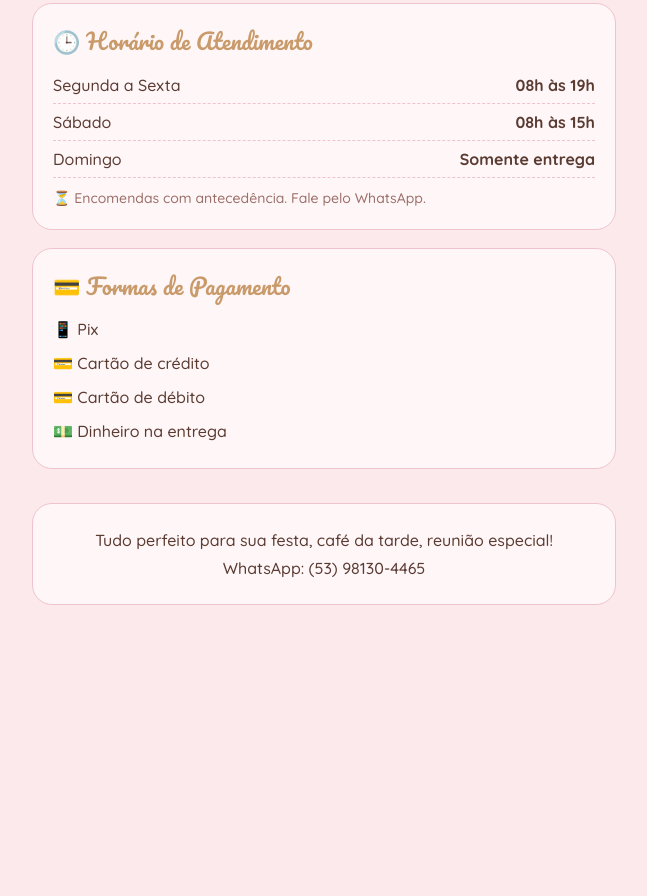
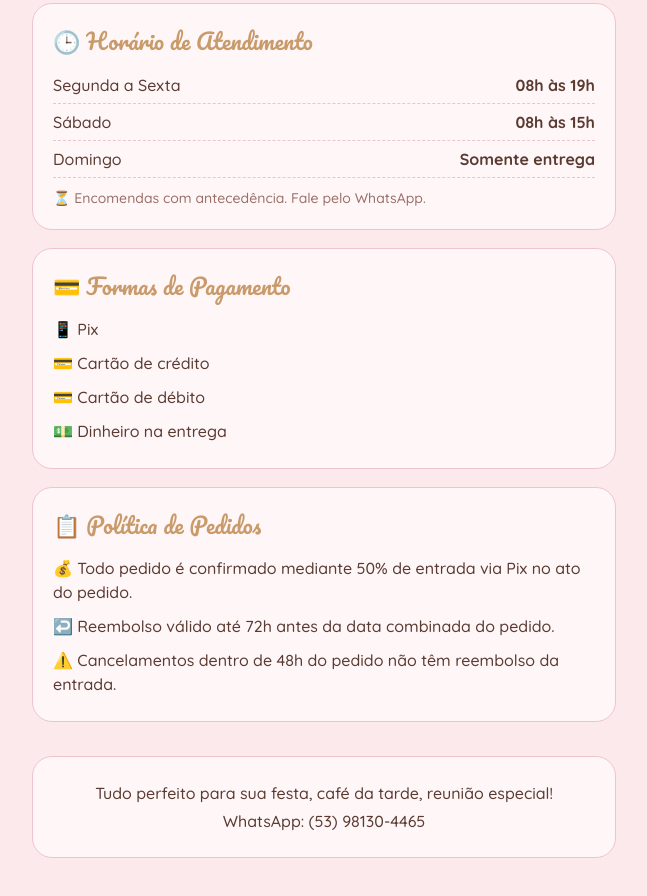
Before and after one commit to sitesprobr/lgr-docinhos, a plain HTML site: page index.html in a window 1280 px wide. Shown: the part 2350-3246 px from the top of the page, without its empty margins (316-963 px from the left). Before the commit the page ends 3051 px from the top, so only its background shows below. Drawn offline with Linux system fonts and the light colour scheme.

Commit message:
Adiciona politica de pedidos

```diff
--- a/index.html
+++ b/index.html
@@ -248,7 +248,8 @@
       justify-content: flex-start;
       gap: 8px;
       border: 0;
-      padding: 5px 0
+      padding: 5px 0;
+      align-items: flex-start
     }
 
     .info .hora {
@@ -484,6 +485,15 @@
       </ul>
     </div>
 
+    <div class="info">
+      <h3>📋 Política de Pedidos</h3>
+      <ul class="lista">
+        <li>💰 Todo pedido é confirmado mediante 50% de entrada via Pix no ato do pedido.</li>
+        <li>↩️ Reembolso válido até 72h antes da data combinada do pedido.</li>
+        <li>⚠️ Cancelamentos dentro de 48h do pedido não têm reembolso da entrada.</li>
+      </ul>
+    </div>
+
     <div class="cta">
       <p>Tudo perfeito para sua festa, café da tarde, reunião especial!</p>
       <p>WhatsApp: (53) 98130-4465</p>
```
